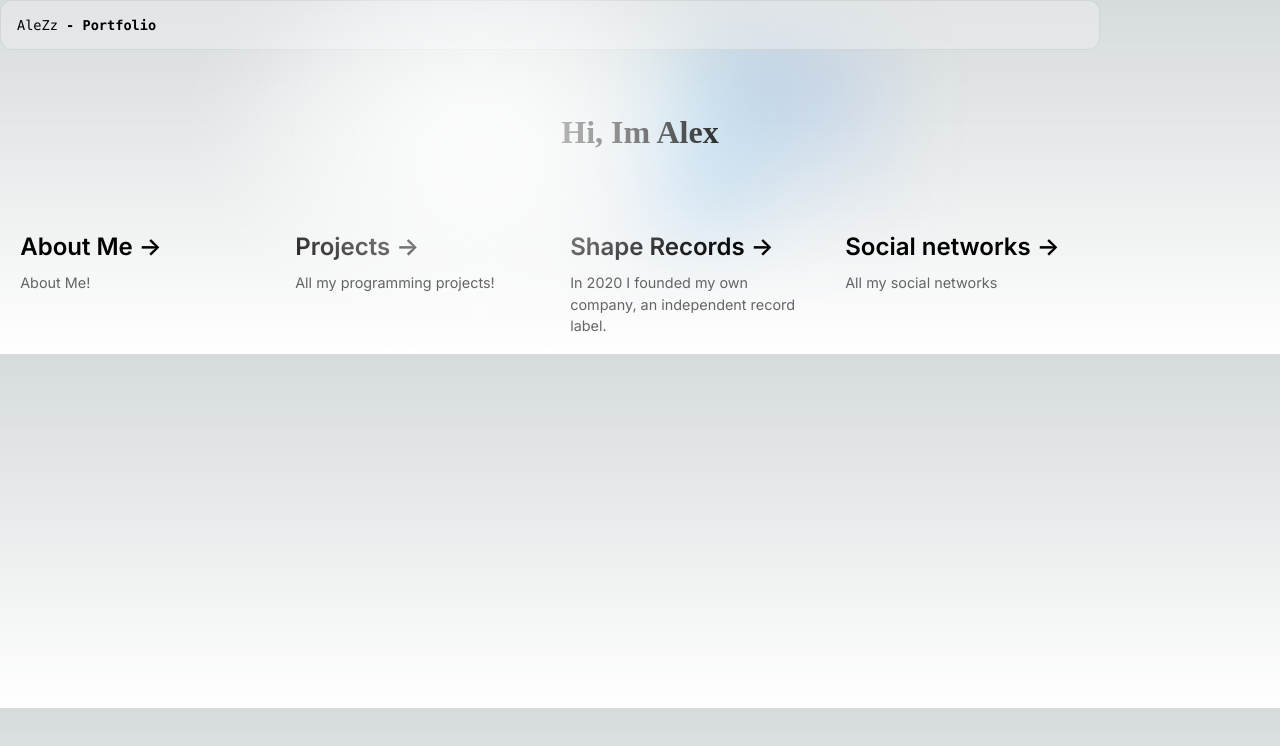
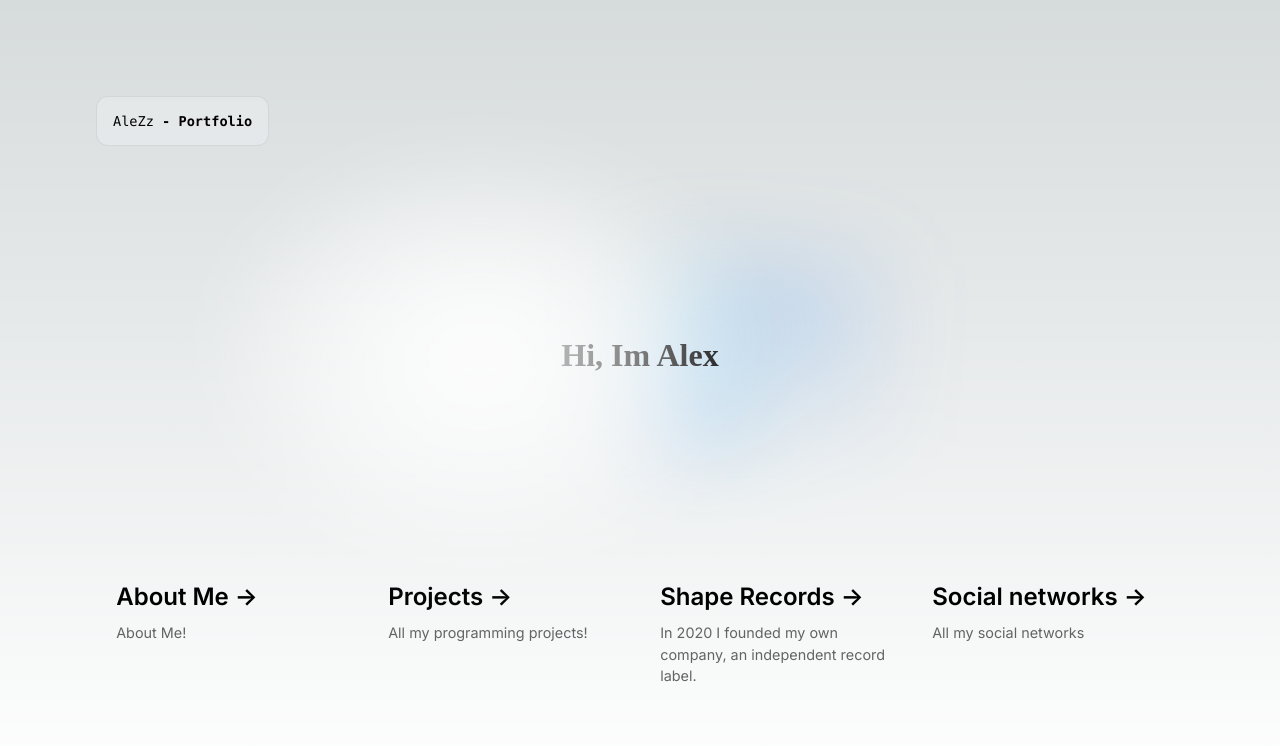
Before and after one commit to alexgmcss/portfolio, a Next.js app: page / in a window 1280 px wide. Shown: the top 746 px of the page. Built offline with nearby package versions, Linux system fonts and the light colour scheme.

Commit message:
primer commit

```diff
--- a/pages/index.js
+++ b/pages/index.js
@@ -14,14 +14,13 @@ export default function Home() {
         <meta name="viewport" content="width=device-width, initial-scale=1" />
         <link rel="icon" href="/favicon.ico" />
       </Head>
-      <main>
+      <main className={styles.main}>
         <div className={styles.description}>
           <p>
             AleZz
             <code className={styles.code}> - Portfolio</code>
           </p>
         </div>
-
         <div className={styles.center}>
           <h1 class="gradient-text">Hi, Im Alex</h1>
         </div>
```
